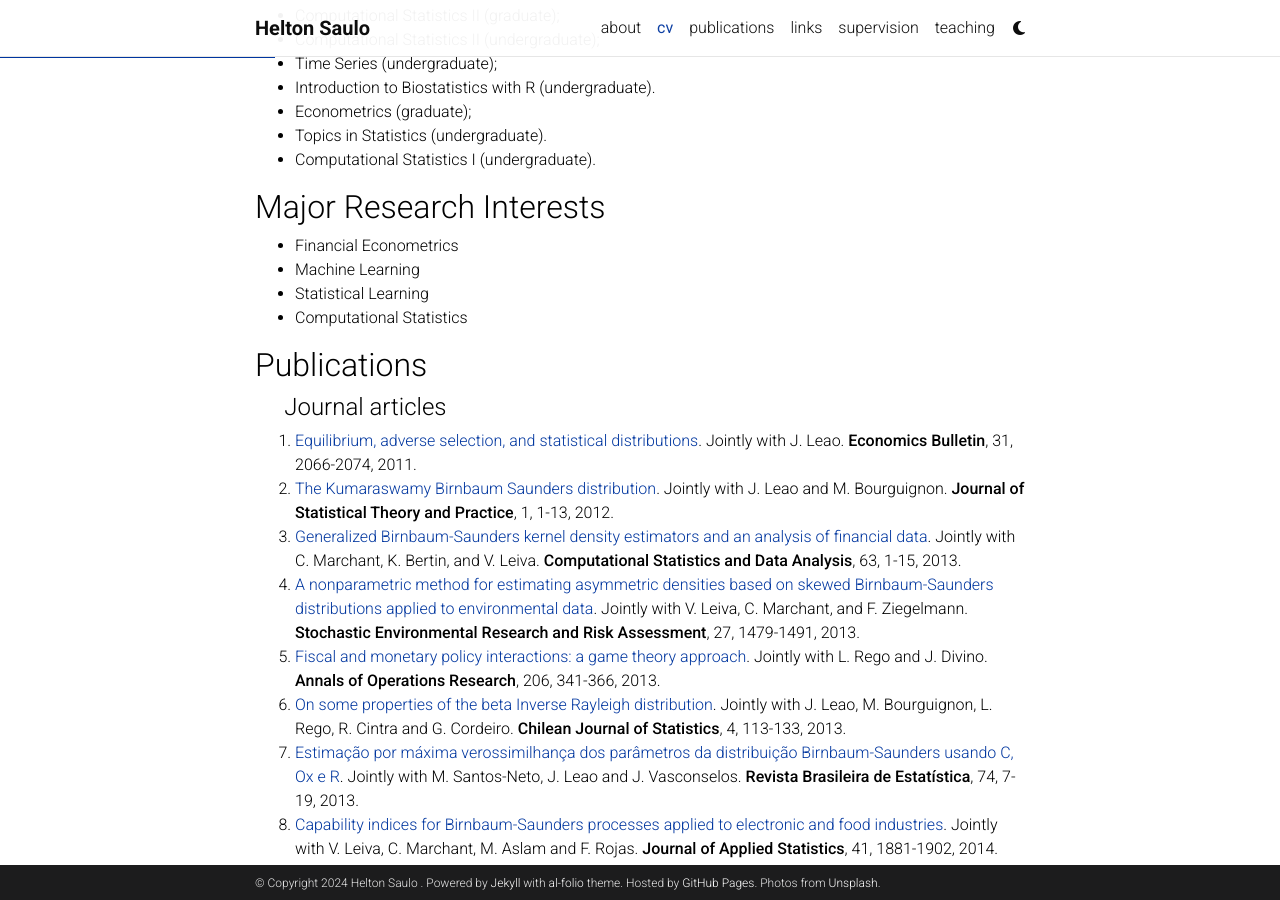
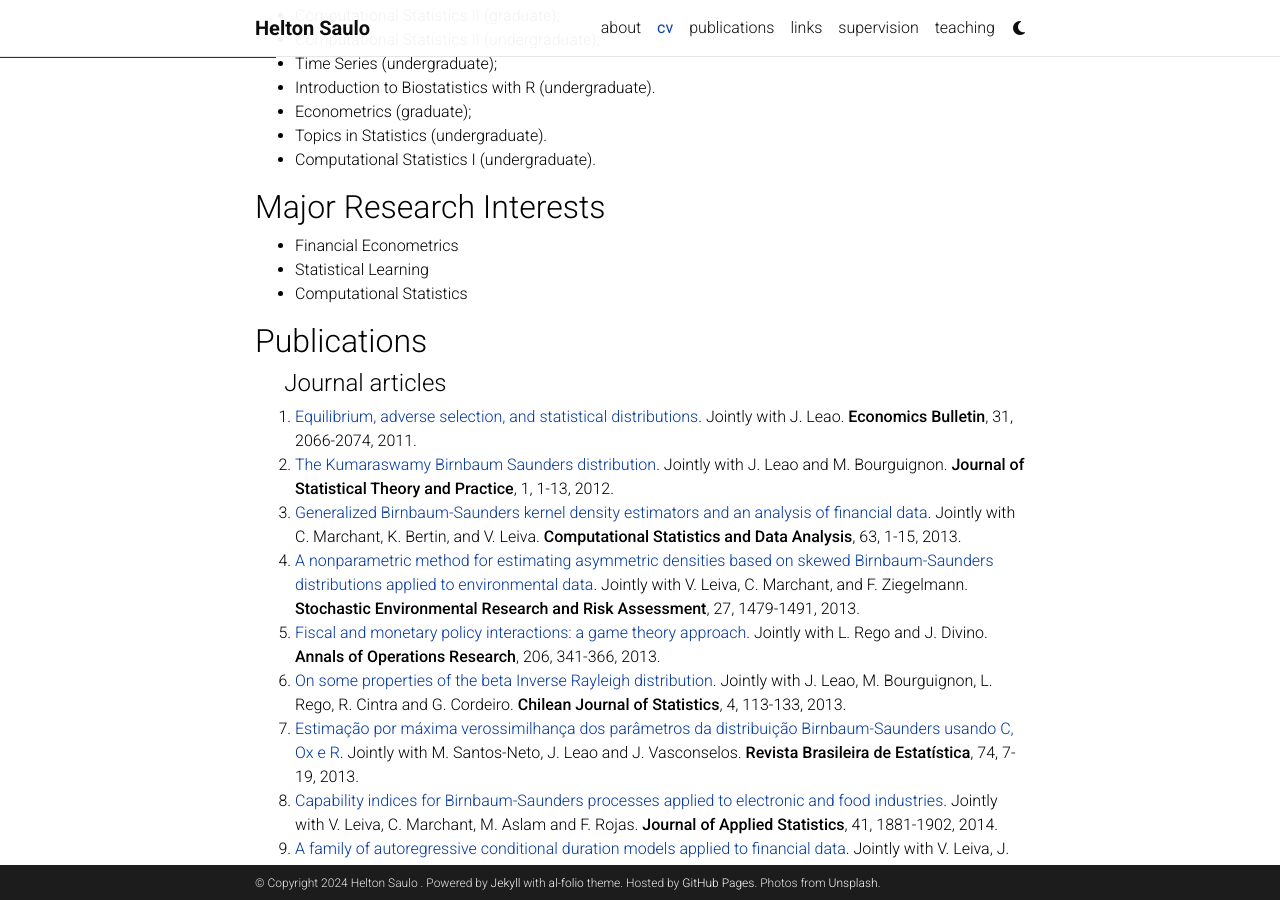
Before and after one commit to heltonsaulo/heltonsaulo.github.io, a Jekyll site: the page built from _pages/cv.md, in a window 1280 px wide and 900 px high, scrolled down 2570 px. Built offline with Jekyll 4.4.1, drawn with Linux system fonts in a browser that asks for light colours; comment, search, counter and statistics services are not loaded; a style sheet for code colours, icons or effects is not loaded.

Commit message:
Update cv.md

```diff
--- a/_pages/cv.md
+++ b/_pages/cv.md
@@ -100,7 +100,6 @@
 ## Major Research Interests
 
 -   Financial Econometrics
--   Machine Learning
 -   Statistical Learning
 -   Computational Statistics
 
```
